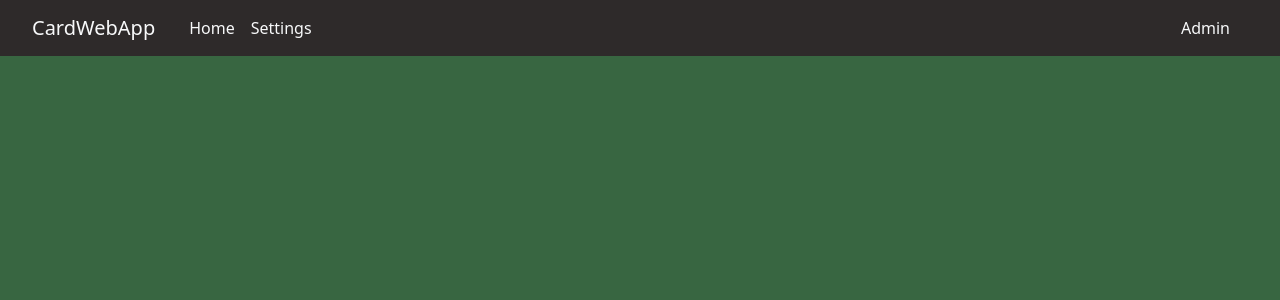
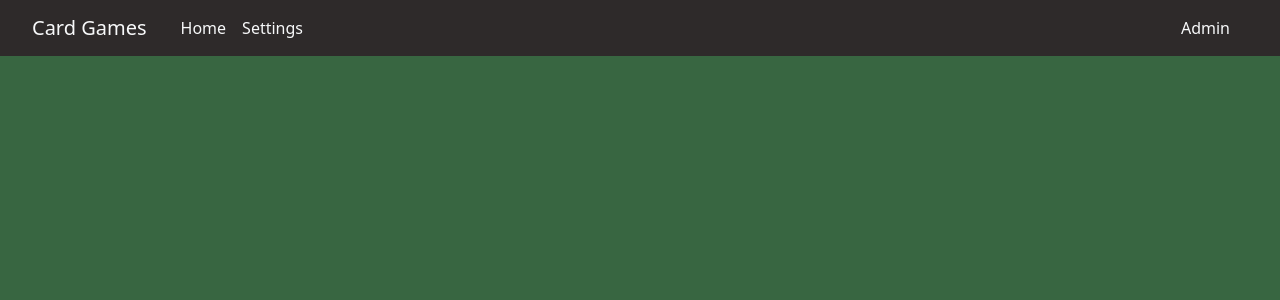
Before and after one commit to catrionaaa/webdev, a Flask app: page /admin in a window 1280 px wide. Shown: the top 300 px of the page. Run offline with Flask 3, Linux system fonts and the light colour scheme; parts of the project's set-up code (start-up, migrations or seed data) failed here and were passed over.

Commit message:
changed navbar

```diff
--- a/templates/navbar.html
+++ b/templates/navbar.html
@@ -2,7 +2,7 @@
     <!--     NAVBAR     -->
     <nav class="navbar navbar-expand-lg fixed-top bg-body-tertiary">
     <div class="container-fluid">
-        <a class="navbar-brand text-light" href="#">CardWebApp</a>
+        <a class="navbar-brand text-light" href="#">Card Games</a>
         <button class="navbar-toggler" type="button" data-bs-toggle="collapse" data-bs-target="#navbarNavAltMarkup" aria-controls="navbarNavAltMarkup" aria-expanded="false" aria-label="Toggle navigation">
             <span class="navbar-toggler-icon"></span>
         </button>
```
